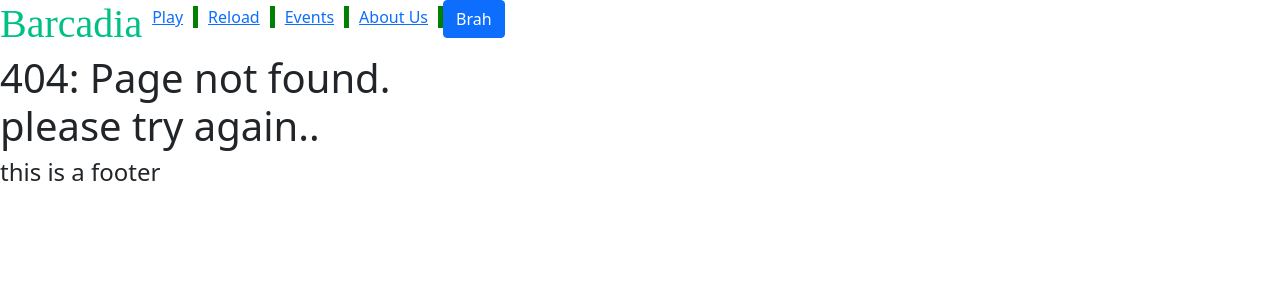
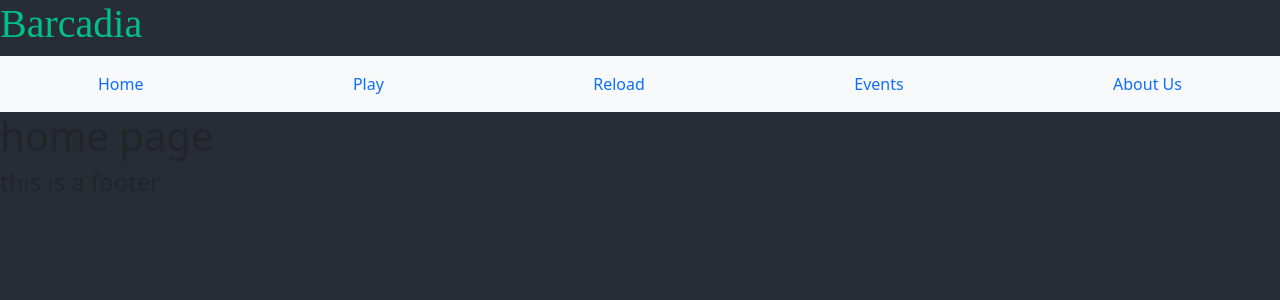
Before and after one commit to CoreyLongDev/BarCadia, a React (Create React App) app: page /Home in a window 1280 px wide. Before the commit this address had no page. Shown: the top 300 px of the page. Built offline with nearby package versions, Linux system fonts and the light colour scheme.

Commit message:
bootstrap working. header / navbar looking good needs a little tweaking and finalized logo. will focus on now.

```diff
--- a/package.json
+++ b/package.json
@@ -8,9 +8,6 @@
     "@testing-library/user-event": "^13.5.0",
     "bootstrap": "^5.1.3",
     "express": "^4.18.1",
-    "install": "^0.13.0",
-    "mdb-react-ui-kit": "^4.1.0",
-    "mdb-ui-kit": "^4.3.0",
     "mongodb": "^4.7.0",
     "passport": "^0.6.0",
     "react": "^18.2.0",
--- a/src/App.css
+++ b/src/App.css
@@ -37,5 +37,5 @@
   }
 }
 body {
-  background-color: #282c34;
+  background-color: #282c34 !important
 }
--- a/src/App.js
+++ b/src/App.js
@@ -1,4 +1,5 @@
 import './App.css';
+import 'bootstrap/dist/css/bootstrap.min.css';
 import { BrowserRouter as Router, Routes, Route } from 'react-router-dom';
 import Home from './Pages/Home';
 import Play from './Pages/Play';
@@ -18,13 +19,13 @@ function App() {
 
     <Router>
         <Routes>
-          <Route path='/' element={<Home />} />
-          <Route path='/play' element={<Play />} />
-          <Route path='/reload' element={<Reload />} />
-          <Route path='/events' element={<Events />} />
-          <Route path='/about' element={<About />} />
-          <Route path='/login' element={<Login />} />
-          <Route path='/member' element={<Member />} />
+          <Route path='/Home' element={<Home />} />
+          <Route path='/Play' element={<Play />} />
+          <Route path='/Reload' element={<Reload />} />
+          <Route path='/Events' element={<Events />} />
+          <Route path='/About' element={<About />} />
+          <Route path='/Login' element={<Login />} />
+          <Route path='/Member' element={<Member />} />
           <Route path='*' element={<NotFoundPage />} />
         </Routes>
     </Router>
--- a/src/Components/Header/Header.css
+++ b/src/Components/Header/Header.css
@@ -1,10 +1,8 @@
 #header {
     font-family: "Smooch", cursive;
     color: #00c086;
-    margin-bottom: -5px;
-    float: left;
   }
-.navBar {
+/* .navBar {
     list-style-type: none;
 }
 li {
@@ -13,4 +11,4 @@ li {
     padding-right: 10px;
     padding-left: 10px;
 
-}
+} */
--- a/src/Components/Header/Header.js
+++ b/src/Components/Header/Header.js
@@ -1,20 +1,22 @@
 import React from "react";
 import { Link } from "react-router-dom";
 import "./Header.css";
-import 'bootstrap/dist/css/bootstrap.min.css'
-import { Button } from 'react-bootstrap'
+import { Nav, Navbar, Container } from 'react-bootstrap'
 
 const Header = () => {
     return(
         <>
         <h1 id="header">Barcadia</h1>
-        <ul className="navBar">
-            <li><a href="./Play">Play</a></li>
-            <li><a href="./Reload">Reload</a></li>
-            <li><a href="./Events">Events</a></li>
-            <li><a href="./About">About Us</a></li>
-            <Button>Brah</Button>
-        </ul>
+
+        <Navbar bg='light' variant='light'>
+            <Container>
+            <Nav.Link href="./Home">Home</Nav.Link>
+            <Nav.Link href="./Play">Play</Nav.Link>
+            <Nav.Link href="./Reload">Reload</Nav.Link>
+            <Nav.Link href="./Events">Events</Nav.Link>
+            <Nav.Link href="./About">About Us</Nav.Link>
+            </Container>
+        </Navbar>
         </>
     )
 }
--- a/src/Pages/Home.js
+++ b/src/Pages/Home.js
@@ -3,7 +3,7 @@ import React from "react";
 const Home = () => {
     return(
         <>
-
+        <h1>home page</h1>
         </>
     )
 }
```
Also changed, not shown: 1 other file (tests, documents, lock files or other folders).
